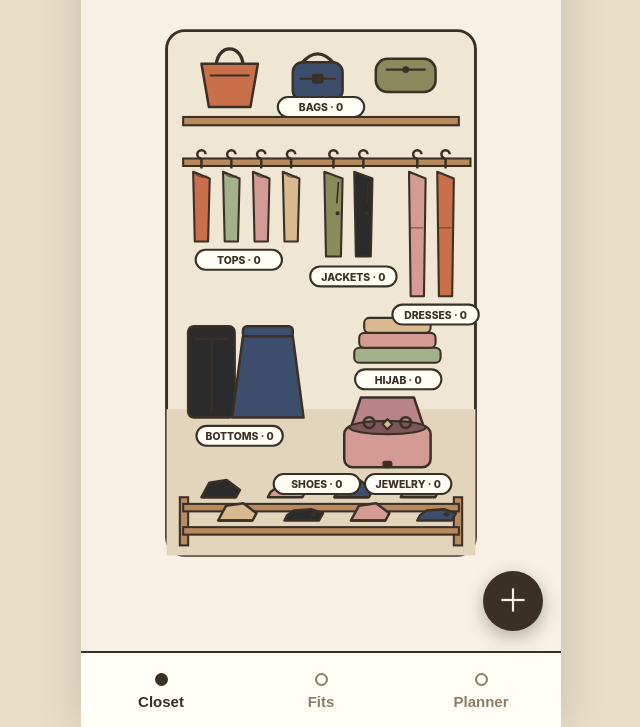
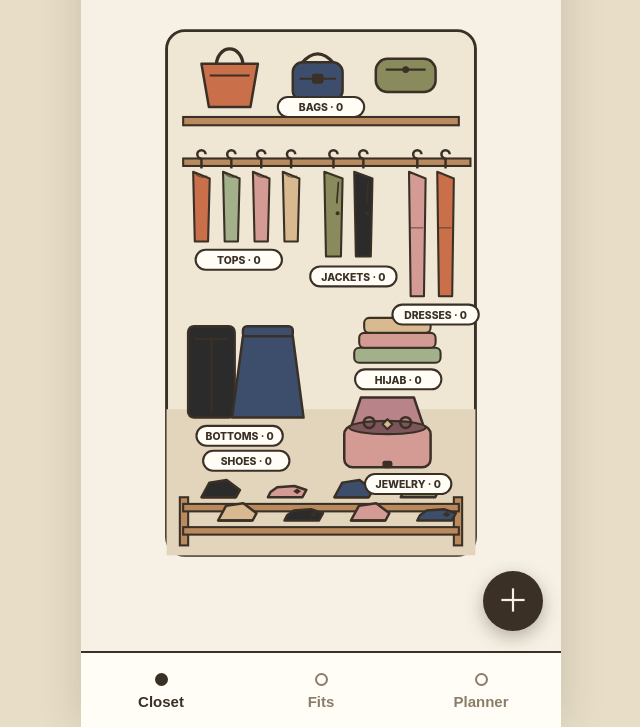
Before and after one commit to sameer095k/outfit-app-web, a plain HTML site: page index.html in a window 1280 px wide. Shown: the part 73-800 px from the top of the page, without its empty margins (319-959 px from the left). Drawn offline with Linux system fonts and the light colour scheme.

Commit message:
separate shoes/jewelry pills

```diff
--- a/index.html
+++ b/index.html
@@ -486,7 +486,7 @@ function closetSVG(counts){
   pill(102,490,"BOTTOMS · "+n("bottoms"));
   pill(293,422,"HIJAB · "+n("hijab"));
   pill(305,548,"JEWELRY · "+n("jewelry"));
-  pill(195,548,"SHOES · "+n("shoes"));
+  pill(110,520,"SHOES · "+n("shoes"));
   return `<svg id="closet-svg" viewBox="0 0 400 660" role="img" aria-label="Walk-in closet">
   <rect x="14" y="14" width="372" height="632" rx="22" fill="#efe6d4" stroke="${INKc}" stroke-width="3.5"/>
   <rect x="14" y="470" width="372" height="176" rx="0" fill="#e3d5bc"/>
```
